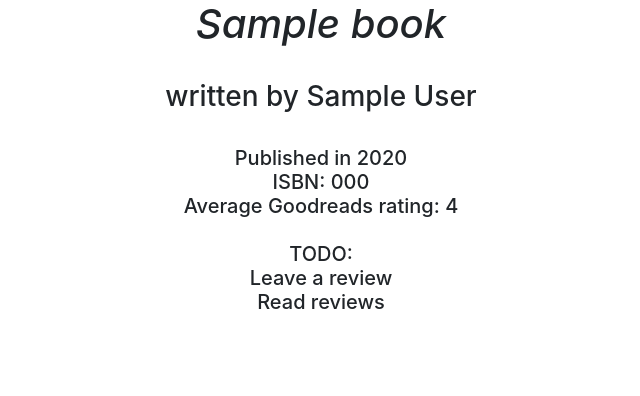
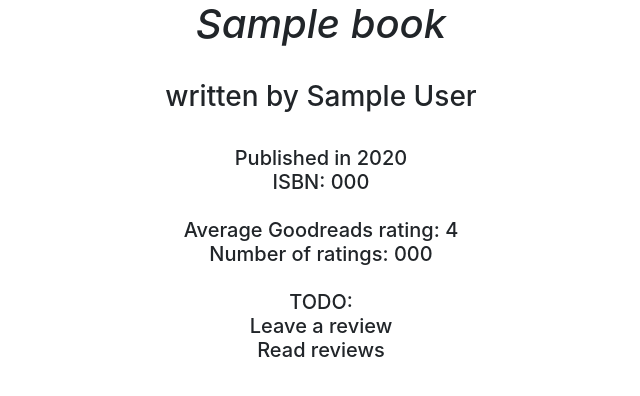
Before and after one commit to Faaab/cs50w-project1, a Flask app: template templates/book.html in a window 1280 px wide. Shown: the part 70-466 px from the top of the page, without its empty margins (319-959 px from the left). Run offline with Flask 2, Linux system fonts and the light colour scheme; the template is opened without the code that fills it: most values are stand-ins (such as "Sample title", 1, 10 or a date in 2020); some libraries are stand-ins or nearby versions.

Commit message:
Added getting data on number of ratings, and displaying that data

```diff
--- a/application.py
+++ b/application.py
@@ -178,15 +178,18 @@ def book(id):
     base_url = "https://www.goodreads.com/book/review_counts.json?"
     query_parameters = {"isbns": book_data['isbn'], "key": developer_key}
     full_url = base_url + urllib.parse.urlencode(query_parameters)
+    print(full_url)
 
     # Make HTTP request to the URL built above
     json_data = requests.get(full_url).json()
 
     # Get data we need (average_rating) from the JSON response
     average_rating = json_data['books'][0]['average_rating']
+    number_ratings = json_data['books'][0]['work_ratings_count']
     if not average_rating:
         average_rating = "Not found"
     book_data['average_rating'] = average_rating
+    book_data['number_ratings'] = number_ratings
 
     return render_template("book.html", book_data=book_data)
 
--- a/templates/book.html
+++ b/templates/book.html
@@ -1,5 +1,5 @@
 <!--
-Book_data: [isbn, title, author, year]
+Book_data is a dict with keys: title, author, year, isbn, average_rating, number_ratings
 -->
 
 {% extends 'loggedin.html' %}
@@ -10,7 +10,9 @@ Book_data: [isbn, title, author, year]
     <h3>written by {{ book_data['author'] }}</h3><br>
     <h5>Published in {{ book_data['year'] }}<br>
     ISBN: {{ book_data['isbn'] }}<br>
+    <br>
     Average Goodreads rating: {{ book_data['average_rating'] }}<br>
+    Number of ratings: {{ book_data['number_ratings'] }}<br>
     <br>
     TODO:<br>
     Leave a review<br>
```
Also changed, not shown: 2 other files.
